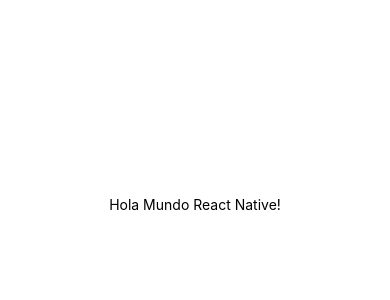
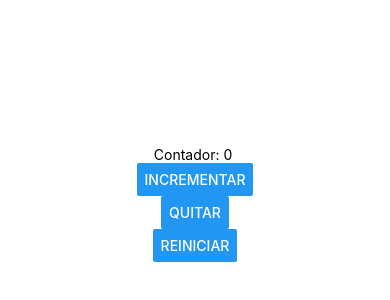
Before and after one commit to marianagarciaolvera19/TRABAJOSPAM212, a React Native app in the folder intro/: screen / in a window 390 px wide. Shown: the part 218-518 px from the top of the page. Built offline with nearby package versions, Linux system fonts and the light colour scheme.

Commit message:
En este commit vemos un contador que suma, resta y se reinicia a 0

```diff
--- a/intro/App.js
+++ b/intro/App.js
@@ -1,15 +1,30 @@
+//Importanciones: Zona de declaraciones. Librerias y componentes extra, agregando cosas depende de las necesidades del screen??
 import { StatusBar } from 'expo-status-bar';
-import { StyleSheet, Text, View } from 'react-native';
+import { StyleSheet, Text, View, Button} from 'react-native';
+import React, {useState} from 'react';
+
+//Main: La zona principal: Zona de componentes, una funcion que regresa compontentes
 
 export default function App() {
+
+  //Declaramos el estado en una varibale dentro de corchetes que le asignamos a useState. Tiene 2 esatados: Variable y función
+
+  const[contador, setContador]=useState(0); // Desestructuración que sirve para desustructurar un estado que viene de useState para comenzar a usar el estado en base a sus deos elementos. Inicializamos con 0  Contador: contador uno es variable y otro componente. Se lo pasamos a traves de un ECO, osea dentro de llaves
+
+
+
   return (
     <View style={styles.container}>
-      <Text>Hola Mundo React Native!</Text>
+      <Text>Contador: {contador} </Text>
+      <Button title="Incrementar" onPress={()=>setContador(contador+1)}/>
+      <Button title="Quitar" onPress={()=>setContador(contador-1)}/>
+      <Button title="Reiniciar" onPress={()=>setContador(contador-contador)}/>
+
       <StatusBar style="auto" />
     </View>
   );
 }
-
+//Estilos: Zona de estetica de componentes y posicionamiento.
 const styles = StyleSheet.create({
   container: {
     flex: 1,
```
Also changed, not shown: 1 other file (tests, documents, lock files or other folders).
